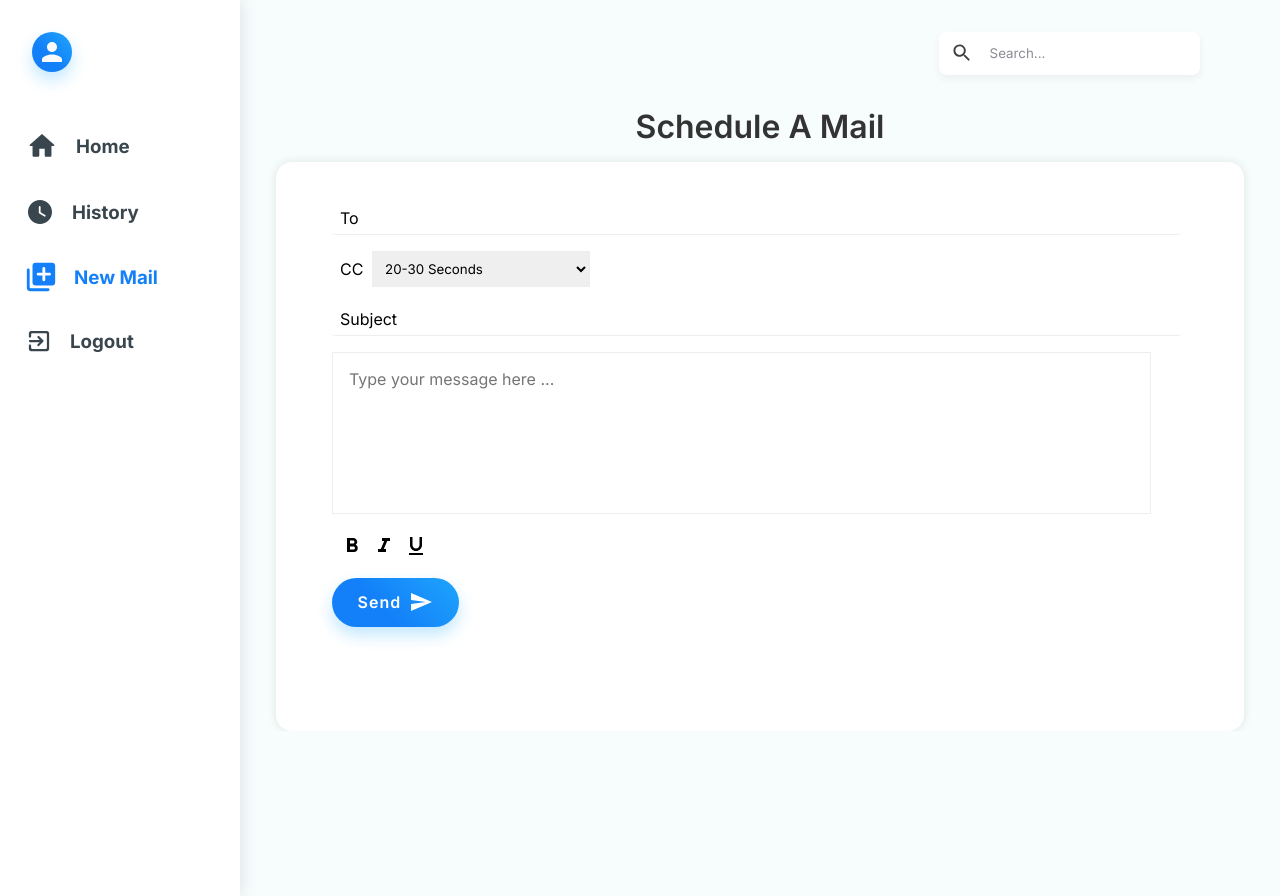
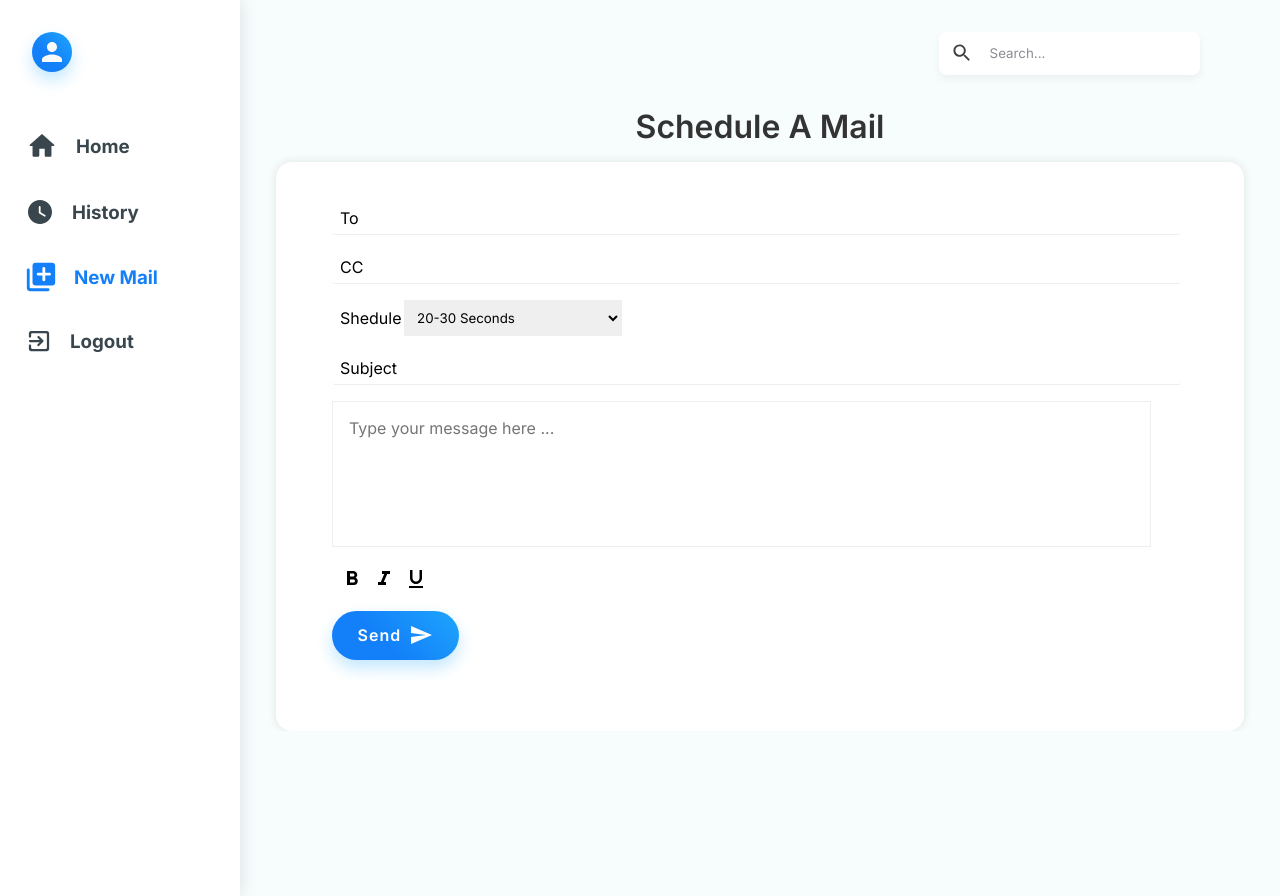
Before and after one commit to skg1998/MailSheduling, a React (Create React App) app in the folder client/: page /new_mail in a window 1280 px wide. Built offline with nearby package versions, Linux system fonts and the light colour scheme; no server answers.

Commit message:
new mail

```diff
--- a/client/src/Dashboard/NewMail.css
+++ b/client/src/Dashboard/NewMail.css
@@ -27,7 +27,7 @@
 }
 .mail__form div textarea{
     width: 90%;
-    height: 8rem;
+    height: 7rem;
     border: 1px solid #eee;
     padding: 1rem;
     font-size: 1rem;
@@ -36,7 +36,7 @@
 }
 .mail__form .selectInput{
     padding: 0.5rem 1rem;
-    padding-left: 3rem;
+    padding-left: 5rem;
     width: 25%;
     border-radius:0.2rem ;
 }
--- a/client/src/Dashboard/NewMail.js
+++ b/client/src/Dashboard/NewMail.js
@@ -22,9 +22,13 @@ function NewMail() {
                     <label htmlFor="#to">To </label>
                     <input type="text" id="to" />
                 </div>
+                <div>
+                    <label htmlFor="#to">CC </label>
+                    <input type="text" id="cc" />
+                </div>
                 <div className="selectInput">
-                    <label htmlFor="#cc">CC</label>
-                    <select name="" id="">CCNme
+                    <label htmlFor="#cc">Shedule</label>
+                    <select name="" id="">
                         <option value="second">20-30 Seconds</option>
                         <option value="week">A Week</option>
                         <option value="month">A Month</option>
```
